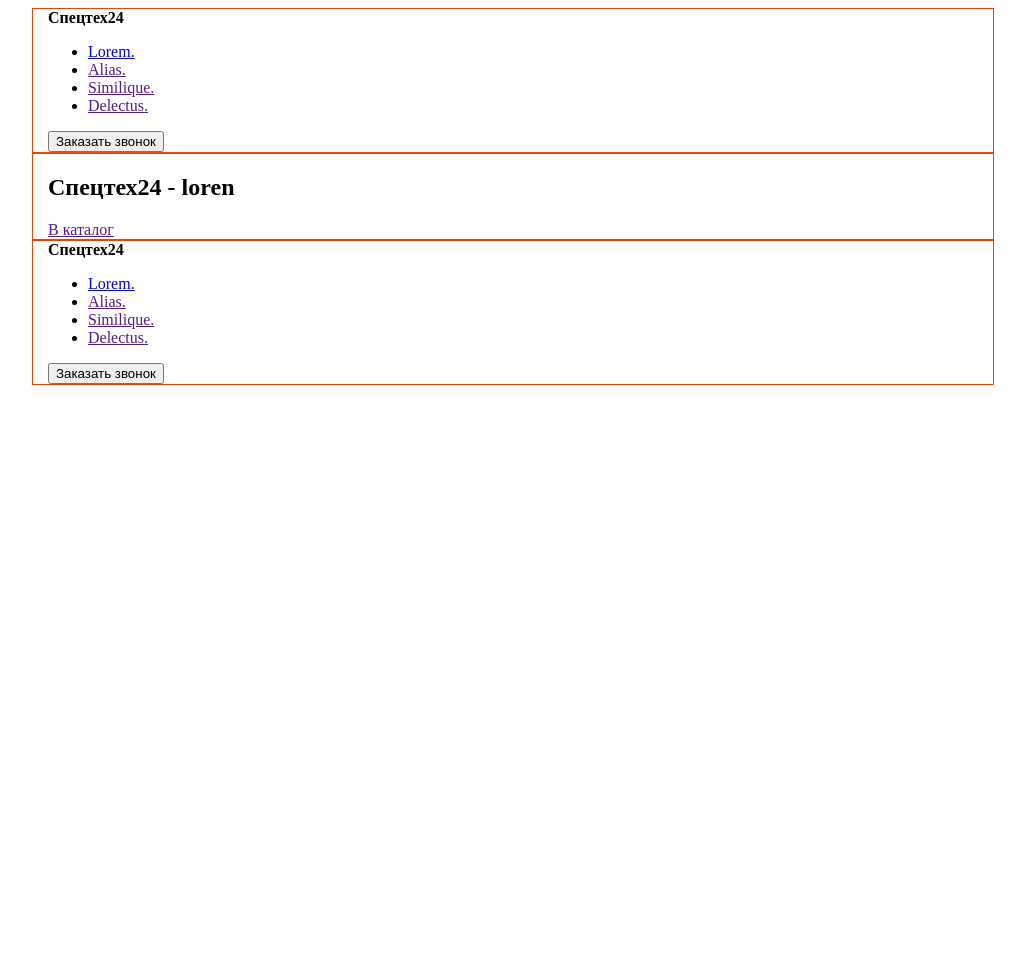
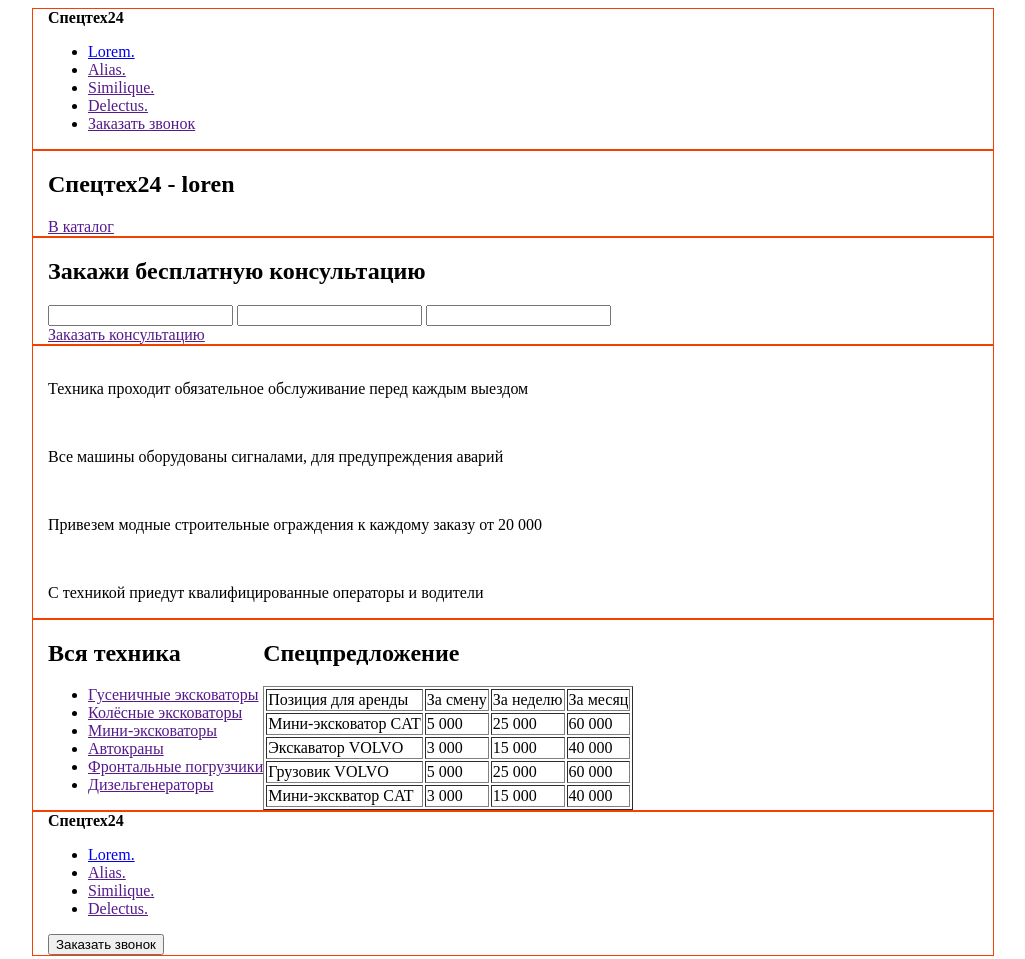
Before and after one commit to gayanebet/sp_gaya, a plain HTML site: page index.html in a window 1280 px wide. Shown: the whole page, without its empty margins (127-1152 px from the left). Before the commit the page ends 800 px from the top, so only its background shows below. Drawn offline with Linux system fonts and the light colour scheme.

Commit message:
ПОЛУПРАВКИ

```diff
--- a/index.html
+++ b/index.html
@@ -16,9 +16,10 @@
           <li><a href="">Alias.</a></li>
           <li><a href="">Similique.</a></li>
           <li><a href="">Delectus.</a></li>
+          <li><a href="">Заказать звонок</a></li>
         </ul>
       </nav>
-      <button class="btn-recall">Заказать звонок</button>
+
     </div>
 </header>
 
@@ -32,9 +33,103 @@
       <section class="consult"></section>
     </div>
   </section>
-</main>
+
+  <div class="subheader">
+    <div class="container">
+      <h2>Закажи бесплатную консультацию</h2>
+      <form action="">
+        <input type="text">
+        <input type="text">
+        <input type="text">
+      </form>
+      <div class="button">
+          <a href="" class="">Заказать консультацию</a>
+      </div>
+    </div>
+  </div>
+
+  <!-- .subheader>.container>.tech>(img.ico+p.comment)^+.crash>(img.ico+p.comment)^+.barrier>(img.ico+p.comment)^+.drive>(img.ico+p.comment) -->
+  <div class="subheader">
+    <div class="container">
+      <div class="tech">
+        <img src="  " alt="" class="ico">
+        <p class="comment">Техника проходит обязательное обслуживание перед каждым выездом</p>
+      </div>
+      <div class="crash">
+        <img src="" alt="" class="ico">
+        <p class="comment">Все машины оборудованы сигналами, для предупреждения аварий</p>
+      </div>
+      <div class="barrier">
+        <img src="" alt="" class="ico">
+        <p class="comment">Привезем модные строительные ограждения к каждому заказу от 20 000</p>
+      </div>
+      <div class="drive">
+        <img src="" alt="" class="ico">
+        <p class="comment">С техникой приедут квалифицированные операторы и водители</p>
+      </div>
+    </div>
+  </div>
+
+<!-- .subheader>.container>MENU+.specadvice>h2+table -->
+<div class="subheader">
+  <div class="container">
+    <aside class="left">
+      <h2>Вся техника</h2>
+      <ul>
+        <li><a href="">Гусеничные эксковаторы</a></li>
+        <li><a href="">Колёсные эксковаторы</a></li>
+        <li><a href="">Мини-эксковаторы</a></li>
+        <li><a href="">Автокраны</a></li>
+        <li><a href="">Фронтальные погрузчики</a></li>
+        <li><a href="">Дизельгенераторы</a></li>
+      </ul>
+    </aside>
+    <div class="specadvice">
+      <h2>Спецпредложение</h2>
+      <table border="1">
+        <tr>
+          <td>Позиция для аренды</td>
+          <td>За смену</td>
+          <td>За неделю</td>
+          <td>За месяц</td>
+        </tr>
+        <tr>
+          <td>Мини-эксковатор CAT</td>
+          <td>5 000</td>
+          <td>25 000</td>
+          <td>60 000</td>
+        </tr>
+        <tr>
+          <td>Экскаватор VOLVO</td>
+          <td>3 000</td>
+          <td>15 000</td>
+          <td>40 000</td>
+        </tr>
+        <tr>
+          <td>Грузовик VOLVO</td>
+          <td>5 000</td>
+          <td>25 000</td>
+          <td>60 000</td>
+        </tr>
+        <tr>
+          <td>Мини-экскватор CAT</td>
+          <td>3 000</td>
+          <td>15 000</td>
+          <td>40 000</td>
+        </tr>
+      </table>
+    </div>
+  </div>
+</div>
 
 
+<!-- СПЕЦТЕХ В ЦИФРАХ -->
+
+
+<!-- КАРТА -->
+
+
+</main>
 
 
 <footer class="page-footer">
```
Also changed, not shown: catalog.html (+1 -1 lines).
